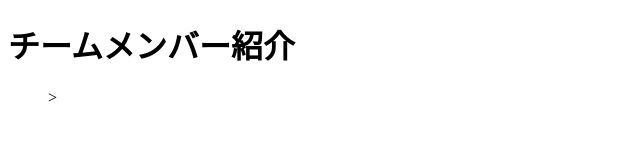
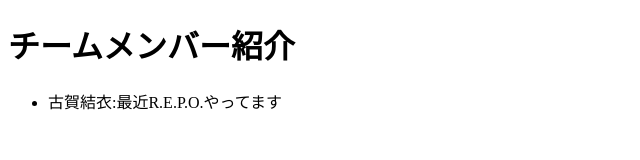
Before and after one commit to 2401127-yuuki/yuuuuu, a plain HTML site: page index.html in a window 1280 px wide. Shown: the whole page, without its empty margins (0-640 px from the left). Drawn offline with Linux system fonts and the light colour scheme.

Commit message:
Update index.html

```diff
--- a/index.html
+++ b/index.html
@@ -8,7 +8,7 @@
 <body>
     <h1>チームメンバー紹介</h1>
     <ul>
-        <!--メンバー紹介-->>
+        <li>古賀結衣:最近R.E.P.O.やってます</li>
     </ul>
 </body>
 </html>
```
